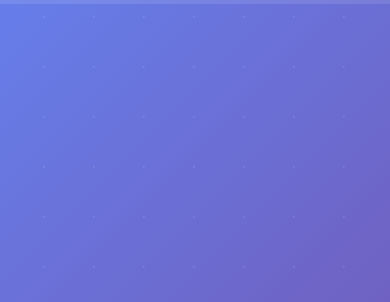
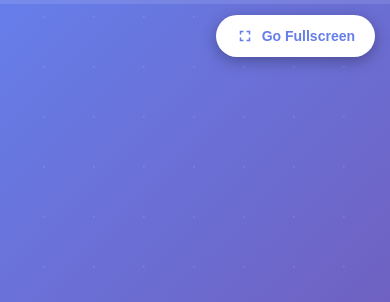
Before and after one commit to kokowas/malo, a plain HTML site: page index.html in a window 390 px wide. Shown: the top 302 px of the page. Drawn offline with Linux system fonts and the light colour scheme.

Commit message:
Update index.html

```diff
--- a/index.html
+++ b/index.html
@@ -93,17 +93,21 @@
             background: white;
             color: #667eea;
             border: none;
-            padding: 18px 45px;
-            font-size: 18px;
+            padding: 15px 30px;
+            font-size: 16px;
             font-weight: bold;
             border-radius: 50px;
             cursor: pointer;
-            box-shadow: 0 4px 15px rgba(0,0,0,0.2);
+            box-shadow: 0 4px 15px rgba(0,0,0,0.3);
             transition: all 0.3s ease;
             display: inline-flex;
             align-items: center;
-            gap: 10px;
+            gap: 8px;
             animation: fadeIn 1s ease 0.6s both;
+            position: fixed;
+            top: 20px;
+            right: 20px;
+            z-index: 10000;
         }
 
         .fullscreen-btn:hover {
@@ -116,8 +120,24 @@
         }
 
         .fullscreen-btn svg {
-            width: 24px;
-            height: 24px;
+            width: 20px;
+            height: 20px;
+            flex-shrink: 0;
+        }
+
+        /* Mobile adjustments for button */
+        @media (max-width: 768px) {
+            .fullscreen-btn {
+                padding: 12px 20px;
+                font-size: 14px;
+                top: 15px;
+                right: 15px;
+            }
+
+            .fullscreen-btn svg {
+                width: 18px;
+                height: 18px;
+            }
         }
 
         /* Content Sections */
```
